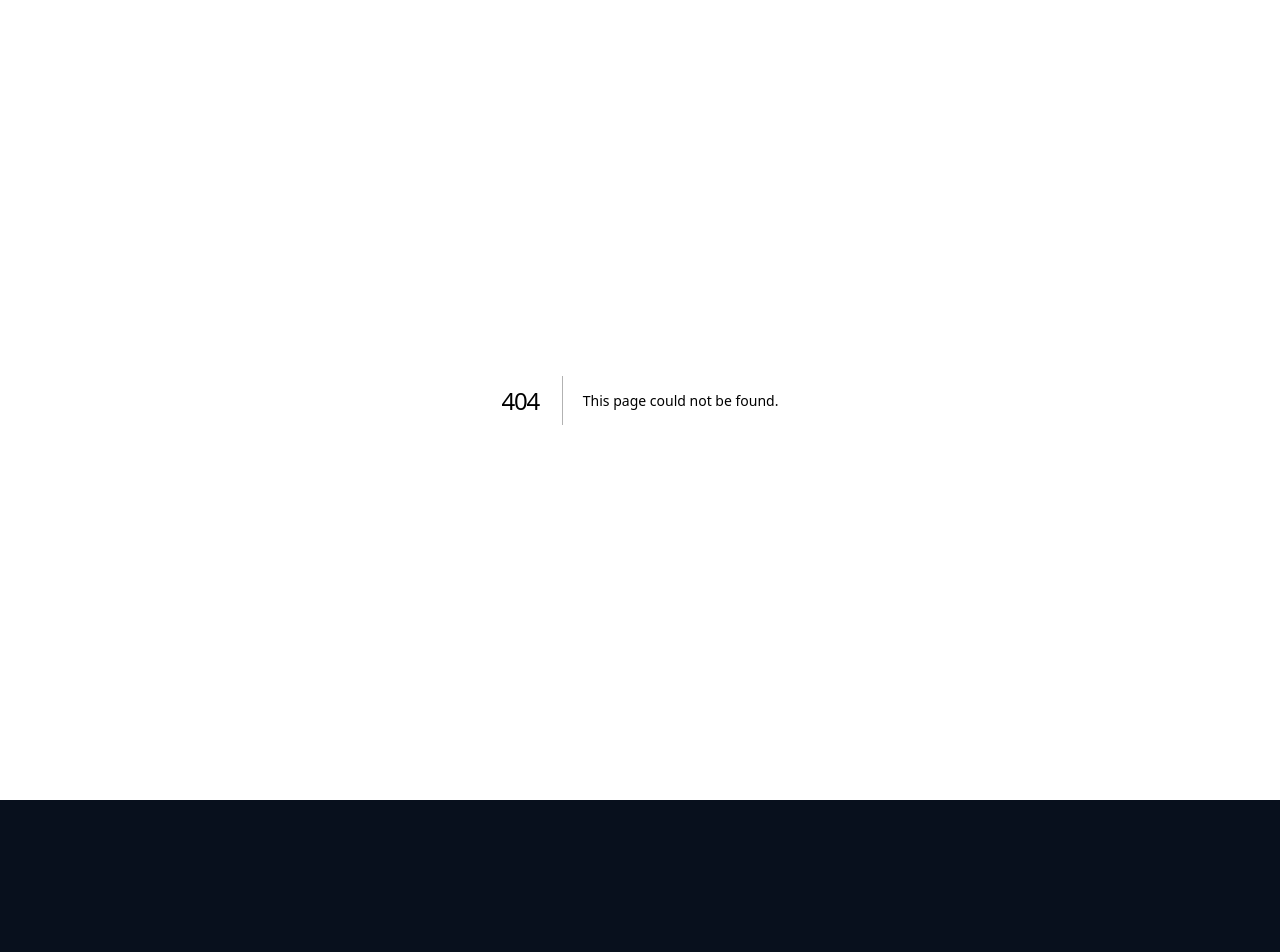
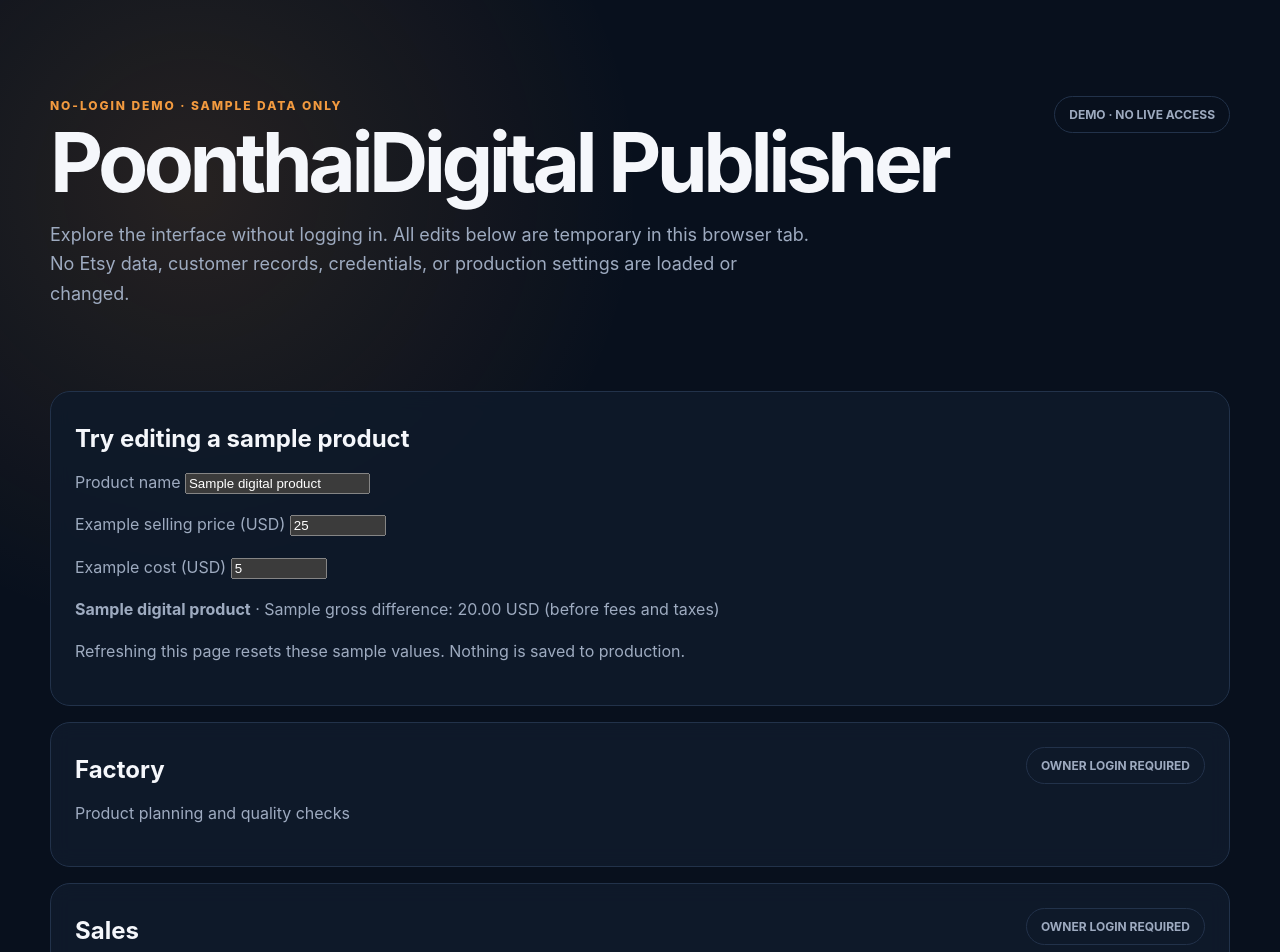
Before and after one commit to chutcpoo/etsymonery, a Next.js app: page /demo in a window 1280 px wide. Before the commit this address had no page. Shown: the top 952 px of the page. Before the commit the page ends 800 px from the top, so only its background shows below. Built offline with nearby package versions, Linux system fonts and the light colour scheme.

Commit message:
Add no-login interactive demo with sample data only

```diff
--- /dev/null
+++ b/app/demo/page.tsx
@@ -0,0 +1,37 @@
+"use client";
+
+import { useState } from "react";
+
+const sections = [
+  { title: "Factory", detail: "Product planning and quality checks", href: "/factory" },
+  { title: "Sales", detail: "Listing and sales reporting", href: "/sales" },
+  { title: "Commerce", detail: "Orders and revenue", href: "/commerce" },
+  { title: "Events", detail: "Operational activity", href: "/events" },
+  { title: "Shop Stats", detail: "Performance reporting", href: "/stats-evidence" },
+  { title: "Etsy Connection", detail: "OAuth and permission status", href: "/connect/etsy" }
+];
+
+export default function DemoPage() {
+  const [product, setProduct] = useState("Sample digital product");
+  const [cost, setCost] = useState("5");
+  const [price, setPrice] = useState("25");
+  const margin = Number(price) - Number(cost);
+  return <main className="shell">
+    <section className="hero"><div>
+      <p className="eyebrow">NO-LOGIN DEMO · SAMPLE DATA ONLY</p>
+      <h1>PoonthaiDigital Publisher</h1>
+      <p className="lede">Explore the interface without logging in. All edits below are temporary in this browser tab. No Etsy data, customer records, credentials, or production settings are loaded or changed.</p>
+    </div><div className="badge">DEMO · NO LIVE ACCESS</div></section>
+    <section className="notice"><div><h2>Try editing a sample product</h2>
+      <p><label htmlFor="demo-product">Product name</label> <input id="demo-product" value={product} onChange={e => setProduct(e.target.value)} maxLength={100} /></p>
+      <p><label htmlFor="demo-price">Example selling price (USD)</label> <input id="demo-price" type="number" min="0" max="1000000" value={price} onChange={e => setPrice(e.target.value)} /></p>
+      <p><label htmlFor="demo-cost">Example cost (USD)</label> <input id="demo-cost" type="number" min="0" max="1000000" value={cost} onChange={e => setCost(e.target.value)} /></p>
+      <p><strong>{product || "Untitled product"}</strong> · Sample gross difference: {Number.isFinite(margin) ? margin.toFixed(2) : "—"} USD (before fees and taxes)</p>
+      <p>Refreshing this page resets these sample values. Nothing is saved to production.</p>
+    </div></section>
+    <section className="listingStack">{sections.map(item => <article className="listingCard" key={item.href}>
+      <div className="listingTop"><div><h2>{item.title}</h2><p>{item.detail}</p></div><span className="badge">OWNER LOGIN REQUIRED</span></div>
+    </article>)}</section>
+    <section className="notice"><p>Production modules remain protected. This demo does not bypass operator authentication or enable Etsy write actions.</p></section>
+  </main>;
+}
```
